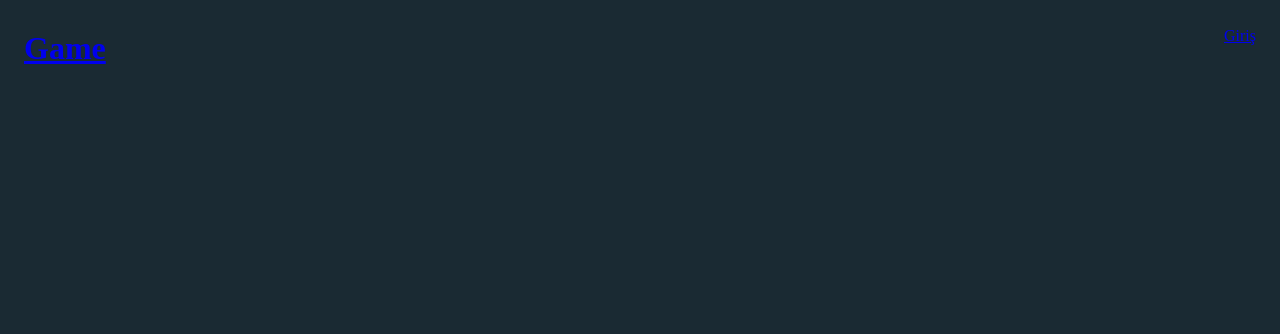
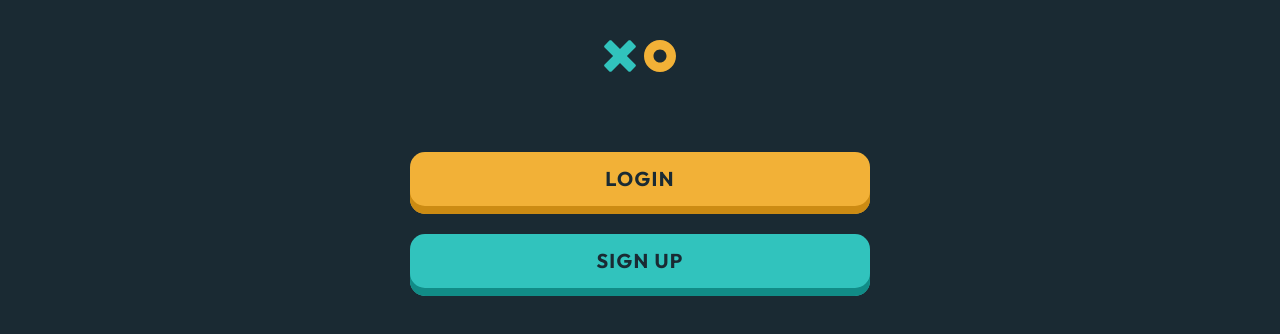
Before and after one commit to acunmedyaakademi/xox-buse-gaye-omer, a React (Vite) app: page / in a window 1280 px wide. Shown: the top 334 px of the page. Built offline with nearby package versions, Linux system fonts and the light colour scheme.

Commit message:
login ve signup sayfaları düzenlendi cssleri tamamlandı toast kütüphanesi entegre edildi

```diff
--- a/package.json
+++ b/package.json
@@ -12,7 +12,8 @@
   "dependencies": {
     "@supabase/supabase-js": "^2.49.1",
     "react": "^18.3.1",
-    "react-dom": "^18.3.1"
+    "react-dom": "^18.3.1",
+    "react-toastify": "^11.0.5"
   },
   "devDependencies": {
     "@eslint/js": "^9.15.0",
--- a/src/App.css
+++ b/src/App.css
@@ -1,3 +1,9 @@
+@import url('https://fonts.googleapis.com/css2?family=Outfit:wght@100..900&display=swap');
+
+body {
+  font-family: Outfit;
+}
+
 .container {
   padding: 24px;
   background-color: #1a2a33;
@@ -7,5 +13,139 @@
 .header {
   margin-bottom: 64px;
   display: flex;
-  justify-content: space-between;
+  justify-content: center;
 }
+
+.xoLogo a {
+  display: flex;
+  width: 72px;
+  gap: 8px;
+  margin-inline: auto;
+}
+
+.loginSection {
+  display: flex;
+  flex-direction: column;
+  gap: 20px;
+  margin-inline: auto;
+  max-width: 460px;
+
+  a {
+    text-decoration: none;
+    color: #1a2a33;
+    font-weight: 700;
+    font-size: 20px;
+    line-height: 100%;
+    letter-spacing: 1.25px;
+    text-align: center;
+    text-transform: uppercase;
+    background-color: #F2B137;
+    box-shadow: 0px -8px 0px 0px #CC8B13 inset;
+    padding-block: 17px 25px;
+    border-radius: 15px;
+  }
+}
+
+.loginSection a:nth-last-child(1) {
+  background-color: #31C3BD;
+  box-shadow: 0px -8px 0px 0px #118C87 inset;
+}
+
+form {
+  display: flex;
+  flex-direction: column;
+  gap: 10px;
+  margin-top: 40px;
+  max-width: 460px;
+  margin-inline: auto;
+
+  p {
+    display: flex;
+    flex-direction: column;
+
+    button {
+      text-decoration: none;
+      font-weight: 700;
+      font-size: 20px;
+      line-height: 100%;
+      letter-spacing: 1.25px;
+      text-align: center;
+      text-transform: uppercase;
+      padding-block: 17px 25px;
+      max-width: 460px;
+      border-radius: 15px;
+      border: none;
+      width: 100%;
+
+      a {
+        color: #1a2a33;
+        text-decoration: none;
+      }
+    }
+  }
+}
+
+.loginForm p button {
+  background-color: #F2B137;
+  box-shadow: 0px -8px 0px 0px #CC8B13 inset;
+  margin-top: 30px;
+}
+
+.forgotPasBtn a {
+  color: #31C3BD;
+  display: flex;
+  justify-content: end;
+  margin-top: 10px;
+}
+
+form input {
+  background-color: #1F3641;
+  box-shadow: 0px -8px 0px 0px #10212A inset;
+  border: none;
+  padding-inline: 10px;
+  padding-top: 10px;
+  padding-bottom: 18px;
+  width: 100%;
+  max-width: 460px;
+  border-radius: 5px;
+  color: #A8BFC9;
+}
+
+.loginTitle {
+  max-width: 460px;
+  margin-inline: auto;
+
+  h2 {
+    color: #F2B137;
+  }
+  p {
+    color: #A8BFC9;
+    a {
+      color: #31C3BD;
+      margin-left: 10px;
+    }
+  }
+}
+
+
+.signUpForm p button {
+  background-color: #31C3BD;
+  box-shadow: 0px -8px 0px 0px #118C87 inset;
+  margin-top: 30px;
+}
+
+.signUpTitle {
+  max-width: 460px;
+  margin-inline: auto;
+
+  h2 {
+    color: #31C3BD;
+  }
+  p {
+    color: #A8BFC9;
+    a {
+      color: #F2B137;
+      margin-left: 10px;
+    }
+  }
+}
--- a/src/App.jsx
+++ b/src/App.jsx
@@ -2,21 +2,23 @@ import { useEffect, useState, createContext } from "react";
 import "./App.css";
 import { Link, usePage } from "./Router";
 import { supabase } from "./main";
+import { CircleSvg, CrossSvg } from "./Svg";
 
 export const UserContext = createContext(null);
 
 function App() {
-  const page = usePage();
+  const page = usePage(); // Burada artık `undefined` olmamalı!
   const [authUser, setAuthUser] = useState(null);
 
   useEffect(() => {
+    console.log("Aktif Sayfa:", page.path); // 🚀 Debug için buraya ekleyelim!
+  }, [page]);
+
+  useEffect(() => {
     const { data } = supabase.auth.onAuthStateChange((event, session) => {
-      console.log(event, session);
-
       if (event === "SIGNED_IN" || event === "USER_UPDATED") {
         setAuthUser(session.user.user_metadata);
       }
-
       if (event === "SIGNED_OUT") {
         setAuthUser(null);
       }
@@ -29,14 +31,11 @@ function App() {
     <UserContext.Provider value={authUser}>
       <div className="container">
         <header className="header">
-          <h1>
-            <Link href="/">Game</Link>
-          </h1>
-          <div className="loginSection">
-            <Link href="/login" className="btn btn-ghost">
-              Giriş
+          <div className="xoLogo">
+            <Link href="/">
+              <CrossSvg />
+              <CircleSvg />
             </Link>
-            {/* <Link href="/giris" className="btn">Kayıt Ol</Link> */}
           </div>
         </header>
         {page.component}
--- a/src/Router.jsx
+++ b/src/Router.jsx
@@ -1,41 +1,44 @@
-import { useState, useEffect, Fragment } from "react";
-import { getPage } from "./helper";
+import { createContext, useContext, useState, useEffect } from "react";
 
-let page;
+const PageContext = createContext(null);
 
 export function usePage() {
-  return page;
+  return useContext(PageContext);
 }
 
-export default function Router({ children, routes }) {
-  const [url, setUrl] = useState(location.href.replace(location.origin, ''));
+export default function Router({ routes, children }) {
+  const [currentPath, setCurrentPath] = useState(window.location.pathname);
 
   useEffect(() => {
-    window.addEventListener('popstate', handleRouteChange);
+    function handleRouteChange() {
+      console.log("Sayfa değişti:", window.location.pathname); // Debug için
+      setCurrentPath(window.location.pathname);
+    }
 
-    window.addEventListener('routeChange', handleRouteChange);
-
-    function handleRouteChange() {
-      setUrl(location.href.replace(location.origin, ''));
-    }
+    window.addEventListener("popstate", handleRouteChange);
+    return () => window.removeEventListener("popstate", handleRouteChange);
   }, []);
 
-  page = getPage(routes, url);
+  const activePage = routes.find((route) => route.url === currentPath) || routes[0];
 
-  return <Fragment key={url}>{children}</Fragment>
+  return (
+    <PageContext.Provider value={{ path: currentPath, component: activePage.component }}>
+      {children}
+    </PageContext.Provider>
+  );
 }
 
-const routeChange = new Event('routeChange');
-
-export function Link({ href, children, className }) {
+// **HATA BURADAYDI!** Eğer `export` unutulursa, `import { Link }` hata verir!
+export function Link({ href, children, ...props }) {
   function handleClick(e) {
     e.preventDefault();
-    //e.target.getAttribute('href')
-    history.pushState(null, '', href);
-    window.dispatchEvent(routeChange);
+    window.history.pushState({}, "", href);
+    window.dispatchEvent(new PopStateEvent("popstate"));
   }
 
   return (
-    <a href={href} onClick={handleClick} className={className}>{children}</a>
-  )
+    <a className="link" href={href} onClick={handleClick} {...props}>
+      {children}
+    </a>
+  );
 }
--- a/src/pages/LoginRegister.jsx
+++ b/src/pages/LoginRegister.jsx
@@ -2,11 +2,19 @@ import { useEffect, useState, useContext } from "react";
 import { supabase } from "../main";
 import { Link, usePage } from '../Router'
 import { UserContext } from "../App";
+import { toast, ToastContainer } from 'react-toastify';
+import 'react-toastify/dist/ReactToastify.css';
 
 export default function LoginRegister() {
-  const [isRegister, setRegister] = useState(false);
   const [errorMessage, setErrorMessage] = useState(null);
   const authUser = useContext(UserContext);
+  const page = usePage();
+  const isRegister = page.path === "/signup";
+
+  useEffect(() => {
+    console.log("Sayfa Değişti: ", page.path);
+    setErrorMessage(null);
+  }, [page.path]);
 
   useEffect(() => {
     setErrorMessage(null);
@@ -34,31 +42,29 @@ export default function LoginRegister() {
       if (error) {
         console.error("Kayıt hatası:", error.message);
         setErrorMessage(error.message);
+        toast.error(error.message); // Hata mesajı göster
         return;
       }
 
       console.log("Kayıt başarılı, kullanıcı:", data.user);
 
-      // Kullanıcı başarıyla kayıt olduktan sonra 'users' tablosuna veri ekle
       if (data?.user) {
-        const { data: userData, error: userError } = await supabase.auth.getUser();
-
-        // Eğer kullanıcı doğrulandıysa 'users' tablosuna veri ekle
-        if (userData) {
-          console.log(userData);
-          console.log("Users tablosuna veri ekleniyor...");
         const { error: insertError } = await supabase
           .from('users')
           .upsert([{ name: userInfo.name }]);
 
         if (insertError) {
           console.error("Users tablosuna ekleme hatası:", insertError);
+          toast.error("Database error: " + insertError.message);
         } else {
           console.log("Users tablosuna ekleme başarılı.");
+          toast.success("Registration successful! Redirecting to login...");
         }
-        } else {
-          console.error("Kullanıcı bilgileri alınamadı.");
-        }
+
+        // 2 saniye sonra giriş sayfasına yönlendir
+        setTimeout(() => {
+          window.location.href = "/login";
+        }, 2000);
       }
     } else {
       console.log("Giriş yapılıyor...");
@@ -70,44 +76,49 @@ export default function LoginRegister() {
       if (error) {
         console.error("Giriş hatası:", error.message);
         setErrorMessage(error.message);
+        toast.error(error.message); // Hata mesajı göster
         return;
       }
 
       console.log("Giriş başarılı, kullanıcı:", data.user);
+      toast.success("Login successful! Redirecting...");
+
+      // Giriş yaptıktan sonra yönlendirme
+      setTimeout(() => {
+        window.location.href = "/game";
+      }, 3000);
     }
   }
 
-
-
   return (
     <>
+      <ToastContainer position="top-right" autoClose={3000} hideProgressBar={false} />
+
       {isRegister ?
-        <>
-          <h2>Kayıt ol</h2>
-          <p>Kişisel bilgilerini girerek yeni kayıt oluşturabilirsin. Kayıt olduktan sonra e-postanı doğrulamayı unutma!</p>
-        </> :
-        <>
-          <h2>Giriş yap</h2>
-          <p>Kullanıcı bilgilerin ile sisteme giriş yapabilirsin. Eğer bilgilerini hatırlamıyorsan <Link href="/sifremi-unuttum">şifreni sıfırla</Link>yabilirsin.</p>
-        </>
+        <div className="signUpTitle">
+          <h2>Sign Up</h2>
+          <p>You can create a new registration by entering your personal information. Are you already a member? <Link href="/login">Login</Link></p>
+        </div> :
+        <div className="loginTitle">
+          <h2>Login</h2>
+          <p>You can log in to the system with your user information. Not a member yet? <Link href="/signup">Sign Up</Link></p>
+        </div>
       }
-
-      <p><label><input type="checkbox" onChange={() => setRegister(!isRegister)} checked={isRegister} /> Yeni kayıt oluyorum.</label></p>
 
       {errorMessage && <div className="alert alert-danger">{errorMessage}</div>}
 
-      <form autoComplete="off" onSubmit={handleSubmit}>
-        {isRegister && <p><input required type="text" name="name" placeholder='Ad soyad' /></p>}
-        <p><input required type="email" name="email" placeholder='E-posta adresi' /></p>
-        <p><input required type="password" name="password" placeholder='Şifre' /></p>
+      <form autoComplete="off" onSubmit={handleSubmit} className={isRegister ? 'signUpForm' : 'loginForm'}>
+        {isRegister && <p><input required type="text" name="name" placeholder='Username' /></p>}
+        <p><input required type="email" name="email" placeholder='E-mail Address' /></p>
+        <p><input required type="password" name="password" placeholder='Password' /></p>
         <p>
-          <button>{isRegister ? 'Kayıt' : (authUser ? <Link href="/game">Giriş</Link> : 'Giriş')
+          <button>{isRegister ? 'Sign Up' : (authUser ? <Link href="/game">Login</Link> : 'Giriş')}</button>
+          <div className="forgotPasBtn">
+          {!isRegister ?
+            <Link href="/forgot-my-password">Forgot Password</Link>
+            : ''
           }
-          </button>
-          {!isRegister ?
-            <Link href="/sifremi-unuttum" className="btn btn-ghost">Şifremi unuttum</Link>
-            : <button type="button" className="btn-ghost" onClick={() => setRegister(false)}>Vazgeç</button>
-          }
+          </div>
         </p>
       </form>
     </>
--- /dev/null
+++ b/src/pages/StartPage.jsx
@@ -0,0 +1,14 @@
+import { Link } from "../Router";
+
+export default function StartPage() {
+  return (
+    <div className="loginSection">
+      <Link href="/login" className="loginBtn">
+        Login
+      </Link>
+      <Link href="/signup" className="loginBtn">
+        Sign Up
+      </Link>
+    </div>
+  );
+}
```
Also changed, not shown: src/main.jsx (+11 -1 lines), 1 other file (tests, documents, lock files or other folders). Lines whose indentation alone changed are shown as unchanged.
